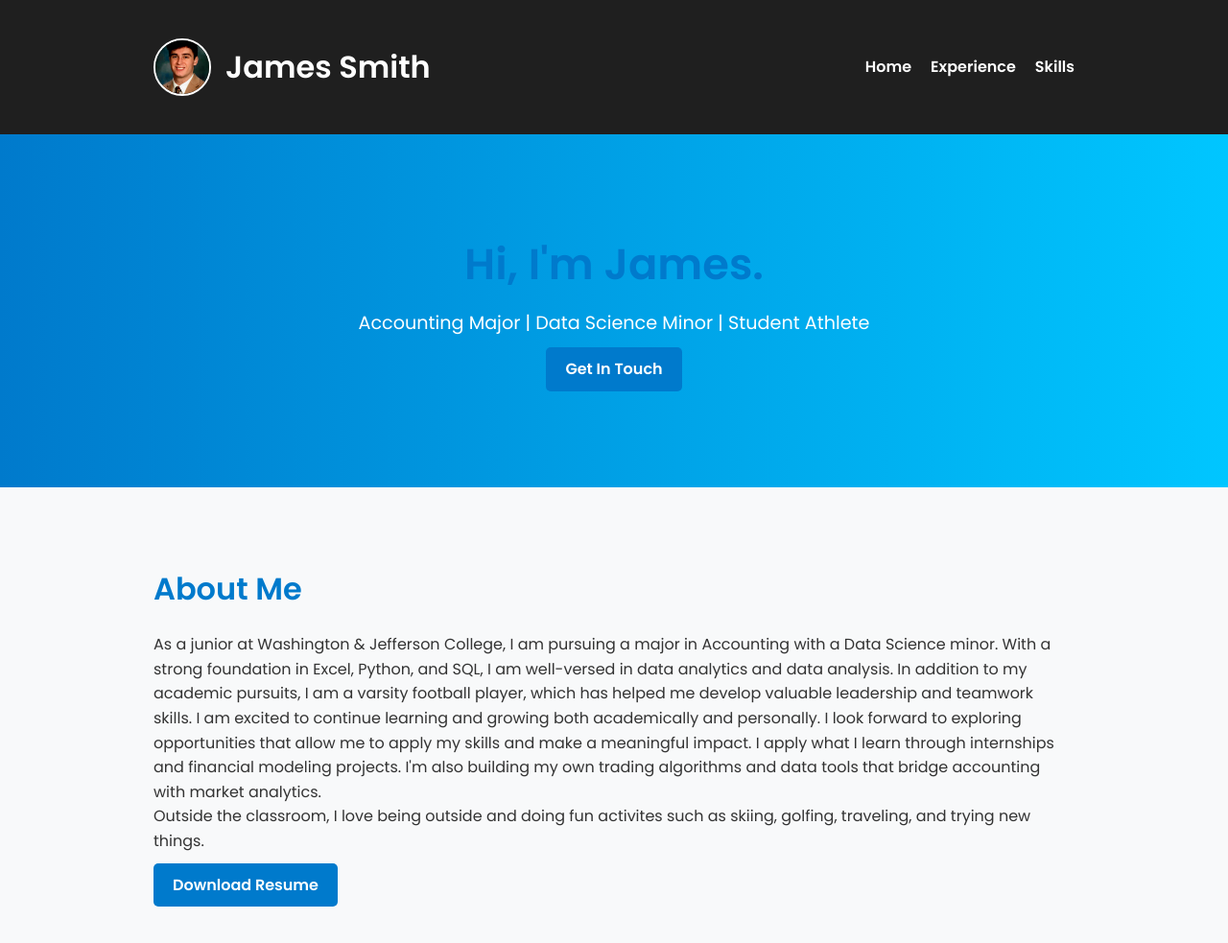
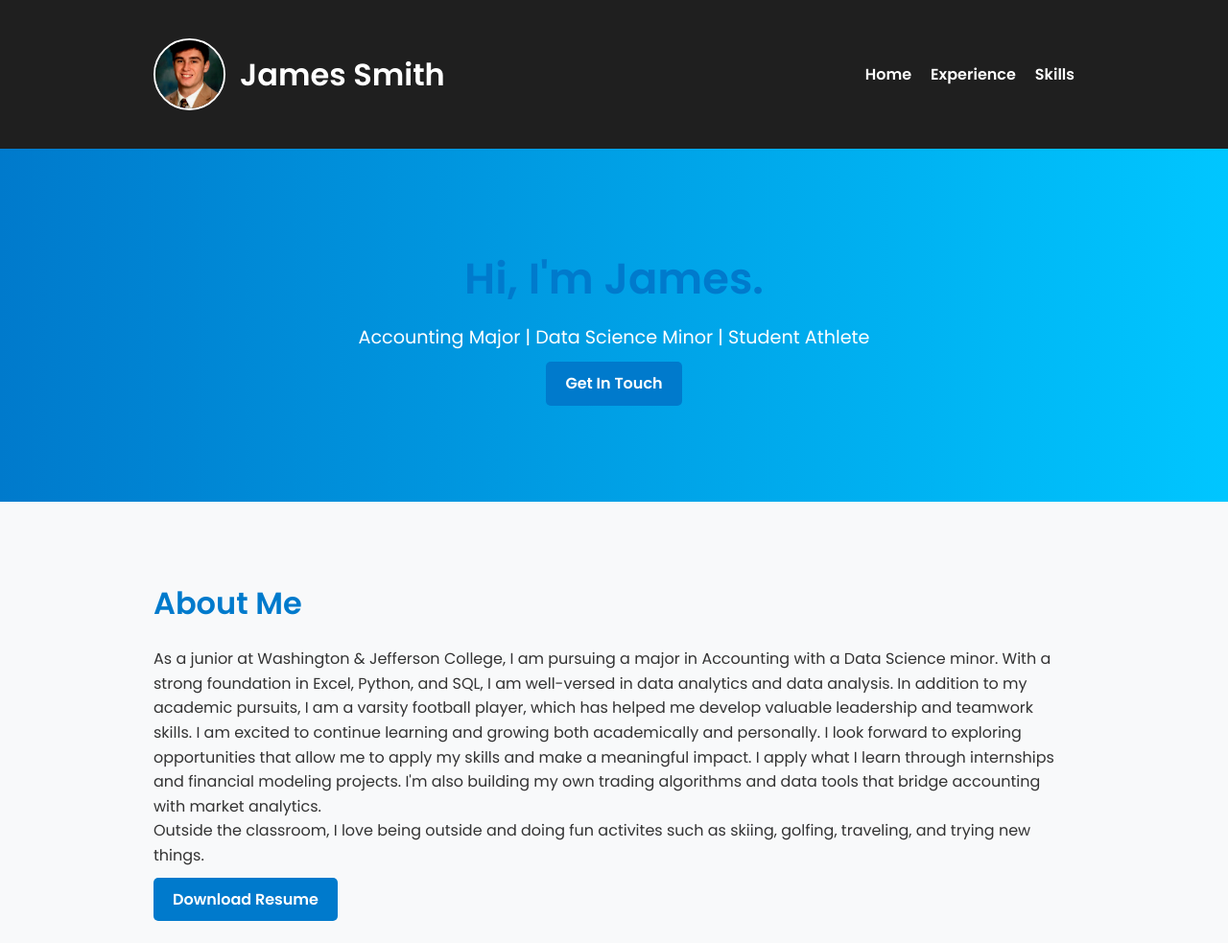
Before and after one commit to jamie22usc/jamie22usc.github.io, a plain HTML site: page index.html in a window 1280 px wide. Shown: the top 983 px of the page at 96% size. Drawn offline with Linux system fonts and the light colour scheme.

Commit message:
index.html

```diff
--- a/index.html
+++ b/index.html
@@ -44,8 +44,8 @@
     }
 
     .profile-pic {
-      width: 60px;
-      height: 60px;
+      width: 75px;
+      height: 75px;
       border-radius: 50%;
       object-fit: cover;
       border: 2px solid white;
```
